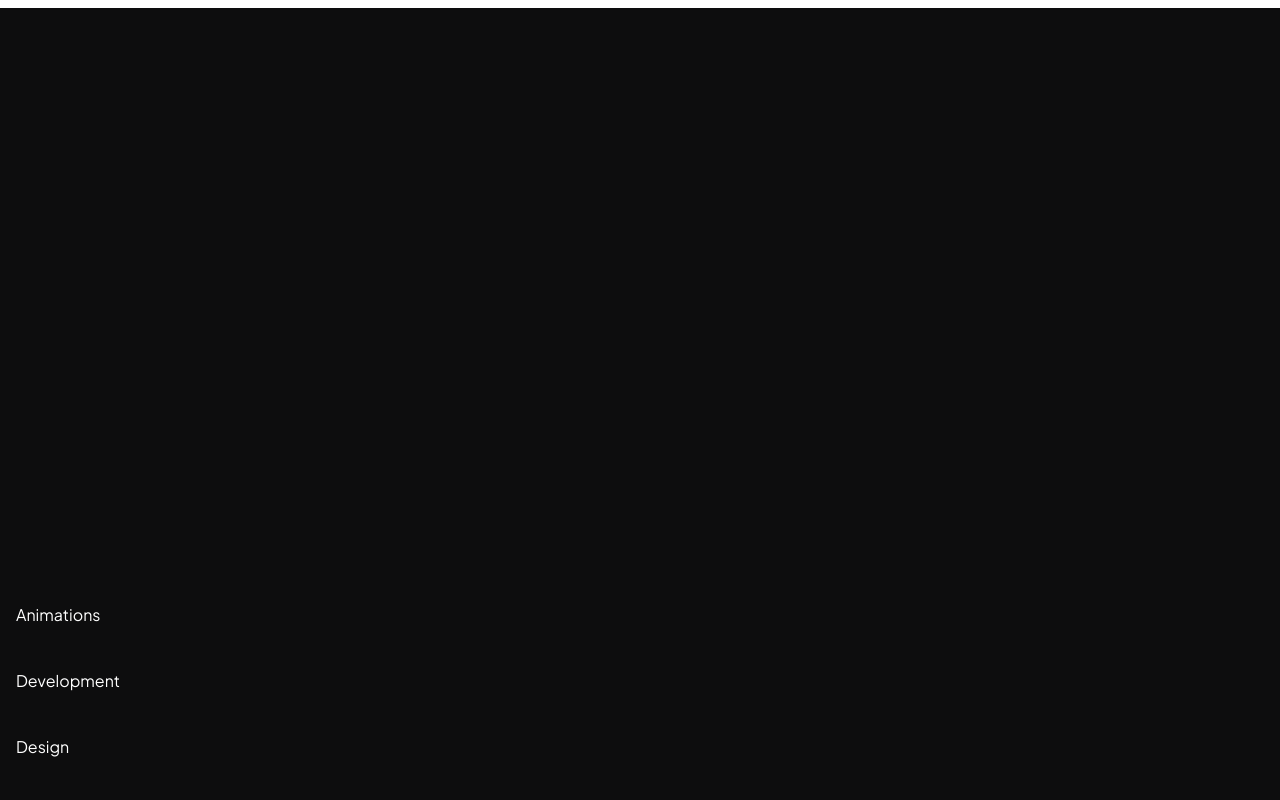
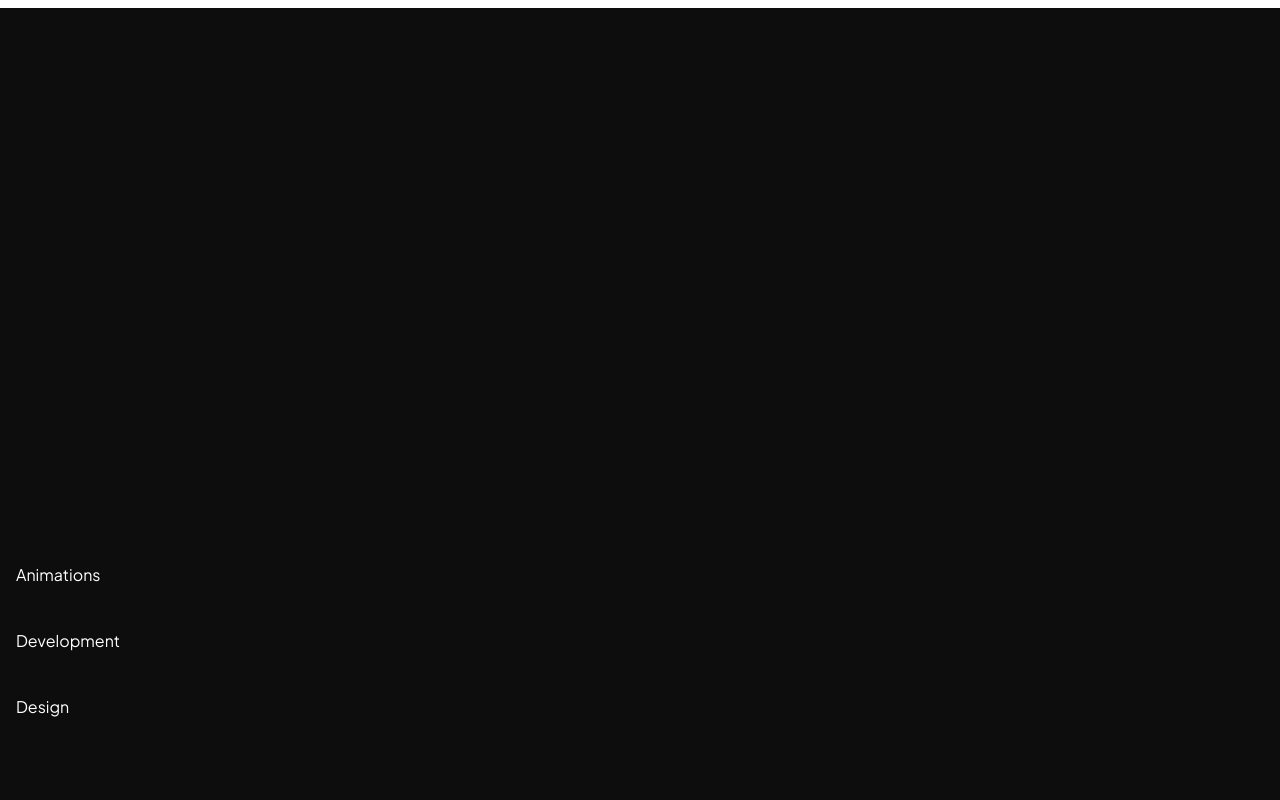
Before and after one commit to nemmel2000/ricklemmen-site, a Nuxt app: page / in a window 1280 px wide. Shown: the top 800 px of the page. Built offline with nearby package versions, Linux system fonts and the light colour scheme.

Commit message:
Improve loadscreen spacing

```diff
--- a/pages/index.vue
+++ b/pages/index.vue
@@ -1,11 +1,11 @@
 <template>
   <!-- Intro -->
-  <div class="fixed w-screen h-screen inset-0 z-[100] bg-tertiary" id="intro">
+  <div class="fixed w-screen h-dvh inset-0 z-[100] bg-tertiary" id="intro">
     <div class="relative w-screen h-screen">
       <div class="absolute bottom-0 left-0 w-full h-full bg-tertiary">
         <div class="container h-full">
           <div class="absolute top-0 left-0 w-full h-2 bg-white timeline"></div>
-          <div class="flex flex-col-reverse gap-10 text-white h-full py-10">
+          <div class="flex flex-col-reverse gap-y-10 text-white h-full pb-20">
             <p id="intro-text" class="title--h1 text-white blur-0">Design</p>
             <p id="intro-text" class="title--h1 text-white blur-0">
               Development
```
